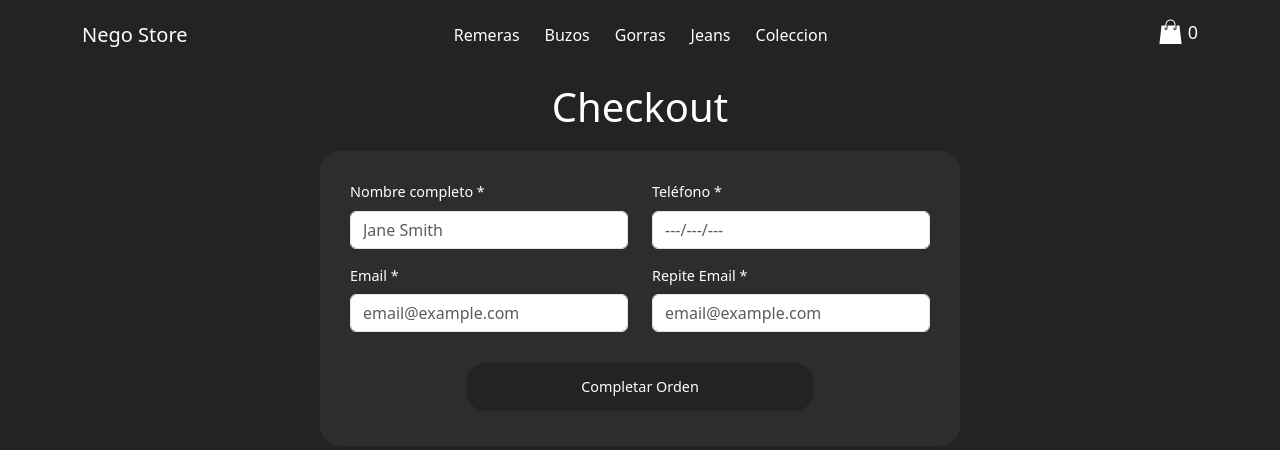
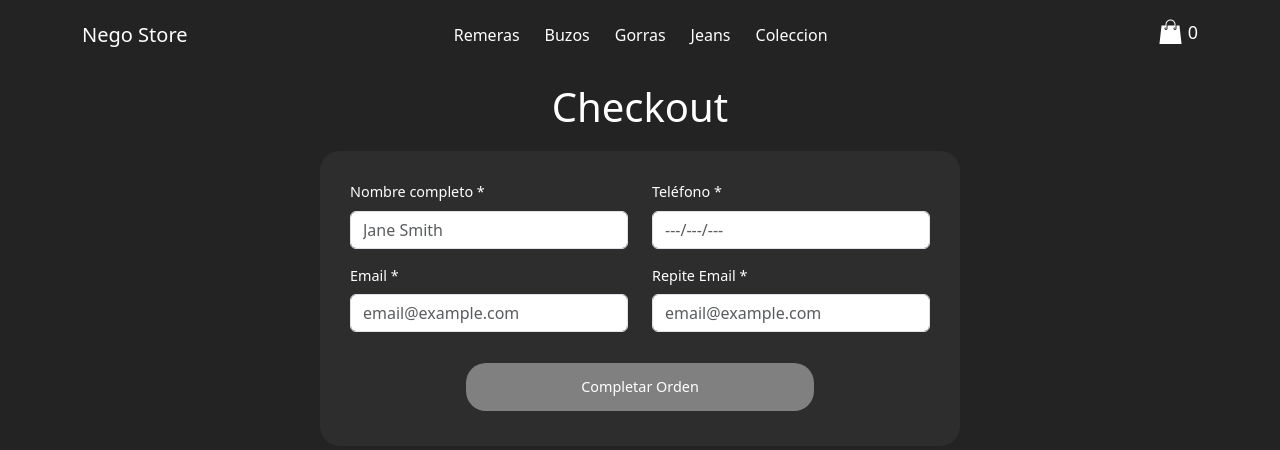
Before and after one commit to ppablocorrea/Nego-Store, a React (Create React App) app: page /Checkout in a window 1280 px wide. Shown: the top 450 px of the page. Built offline with nearby package versions, Linux system fonts and the light colour scheme.

Commit message:
Cambios en el checkout

```diff
--- a/src/components/Checkout/Checkout.css
+++ b/src/components/Checkout/Checkout.css
@@ -12,8 +12,12 @@
 }
 
 .textoidpedido{
-    margin-top: 40px;
+    margin-top: 20px;
     margin-bottom: 10px;
+}
+
+.textoNroOrden{
+    color: red;
 }
 
 .btnAgregarProductos{
--- a/src/components/Checkout/Checkout.js
+++ b/src/components/Checkout/Checkout.js
@@ -91,7 +91,7 @@ const Checkout = () => {
         return (
             <div>
                 <h1 className='textoCompletado'>¡Pedido completado! Gracias por elegirnos</h1>
-                <h5 className='textoidpedido'>Esta es tu orden: {orderId}</h5>
+                <h5 className='textoidpedido'>Esta es tu orden: <span className='textoNroOrden'>{orderId}</span></h5>
                 <h6 className='textoContactoEmail'>Revisa tu email para continuar con la compra 📩</h6>
                 <Link to='/' className='btnAgregarProductos'>Volver al catálogo</Link>
             </div>
--- a/src/components/CheckoutForm/CheckoutForm.css
+++ b/src/components/CheckoutForm/CheckoutForm.css
@@ -21,3 +21,15 @@
     margin-bottom: 5px;
     margin-top: 15px;
 }
+
+.boton-desactivado{
+    border: none;
+    color: white;
+    padding: 13px;
+    width: 60%;
+    cursor: pointer;
+    border-radius: 20px;
+    background-color: gray;
+    margin-bottom: 5px;
+    margin-top: 15px;
+}
--- a/src/components/CheckoutForm/CheckoutForm.js
+++ b/src/components/CheckoutForm/CheckoutForm.js
@@ -8,6 +8,7 @@ const CheckoutForm = ({ onConfirm }) => {
     const [name, setName] = useState('')
     const [phone, setPhone] = useState('')
     const [email, setEmail] = useState('')
+    const [emailRepeat, setEmailRepeat] = useState('')
 
     const handleConfirm = (event) => {
         event.preventDefault()
@@ -19,32 +20,38 @@ const CheckoutForm = ({ onConfirm }) => {
         onConfirm(userData)
     }
 
+    const isFormValid = name && phone && email;
+
+    const emailValidate = email === emailRepeat;
+
+    const FormValidate = isFormValid && emailValidate;
+
     return (
         <Form onSubmit={handleConfirm} className='estiloFormulario'>
             <Row className="mb-3">
                 <Form.Group as={Col} controlId="formGridFullname">
-                <Form.Label className='textoizquierda'>Nombre completo *</Form.Label>
-                <Form.Control type="text" placeholder="Jane Smith" value={name} onChange={({ target }) => setName(target.value)}/>
+                    <Form.Label className='textoizquierda'>Nombre completo *</Form.Label>
+                    <Form.Control type="text" placeholder="Jane Smith" value={name} onChange={({ target }) => setName(target.value)} required />
                 </Form.Group>
 
                 <Form.Group as={Col} controlId="formGridPhone">
-                <Form.Label className='textoizquierda'>Teléfono *</Form.Label>
-                <Form.Control type="phone" placeholder="---/---/---" value={phone} onChange={({ target }) => setPhone(target.value)} />
+                    <Form.Label className='textoizquierda'>Teléfono *</Form.Label>
+                    <Form.Control type="phone" placeholder="---/---/---" value={phone} onChange={({ target }) => setPhone(target.value)} required />
                 </Form.Group>
             </Row>
             <Row className="mb-3">
                 <Form.Group as={Col} controlId="formGridEmail">
-                <Form.Label className='textoizquierda'>Email *</Form.Label>
-                <Form.Control type="text" placeholder="email@example.com" value={email} onChange={({ target }) => setEmail(target.value)}/>
+                    <Form.Label className='textoizquierda'>Email *</Form.Label>
+                    <Form.Control type="email" placeholder="email@example.com" value={email} onChange={({ target }) => setEmail(target.value)} required />
                 </Form.Group>
 
                 <Form.Group as={Col} controlId="formGridRepeatEmail">
-                <Form.Label className='textoizquierda'>Repite Email *</Form.Label>
-                <Form.Control type="phone" placeholder="email@example.com"/>
+                    <Form.Label className='textoizquierda'>Repite Email *</Form.Label>
+                    <Form.Control type="email" placeholder="email@example.com" value={emailRepeat} onChange={({ target }) => setEmailRepeat(target.value)} required />
                 </Form.Group>
             </Row>
 
-            <button type='submit' className='boton-Item'>
+            <button type='submit' className={(isFormValid && emailValidate) ? 'boton-Item' : 'boton-desactivado'} disabled={!(isFormValid && emailValidate)}>
                 Completar Orden
             </button>
         </Form>
```
